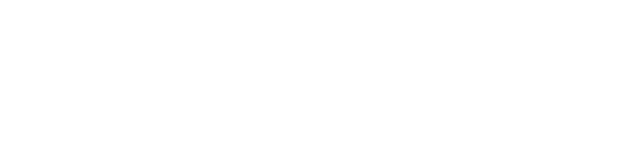
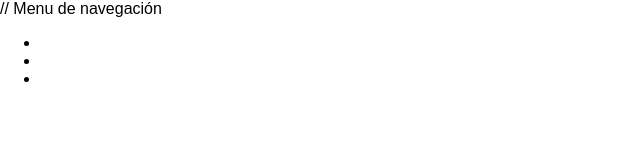
Before and after one commit to ChioCav/Laboratorio-6, a plain HTML site: page index.html in a window 1280 px wide. Shown: the whole page, without its empty margins (0-640 px from the left). Drawn offline with Linux system fonts and the light colour scheme.

Commit message:
Agregue la navegacion y estilos a la pagina

```diff
--- a/index.html
+++ b/index.html
@@ -3,8 +3,23 @@
 <head>
     <meta charset="UTF-8">
     <title>Document</title>
+    <style>
+        body {
+            margin: 0;
+            padding: 0;
+            box-sizing: border-box;
+            font-family: Arial, sans-serif;
+        }
+    </style>
 </head>
 <body>
-
+     // Menu de navegación
+     <nav>
+        <ul>
+            <li><a href=""></a></li>
+            <li><a href=""></a></li>
+            <li><a href=""></a></li>
+        </ul>
+     </nav>
 </body>
 </html>
```
